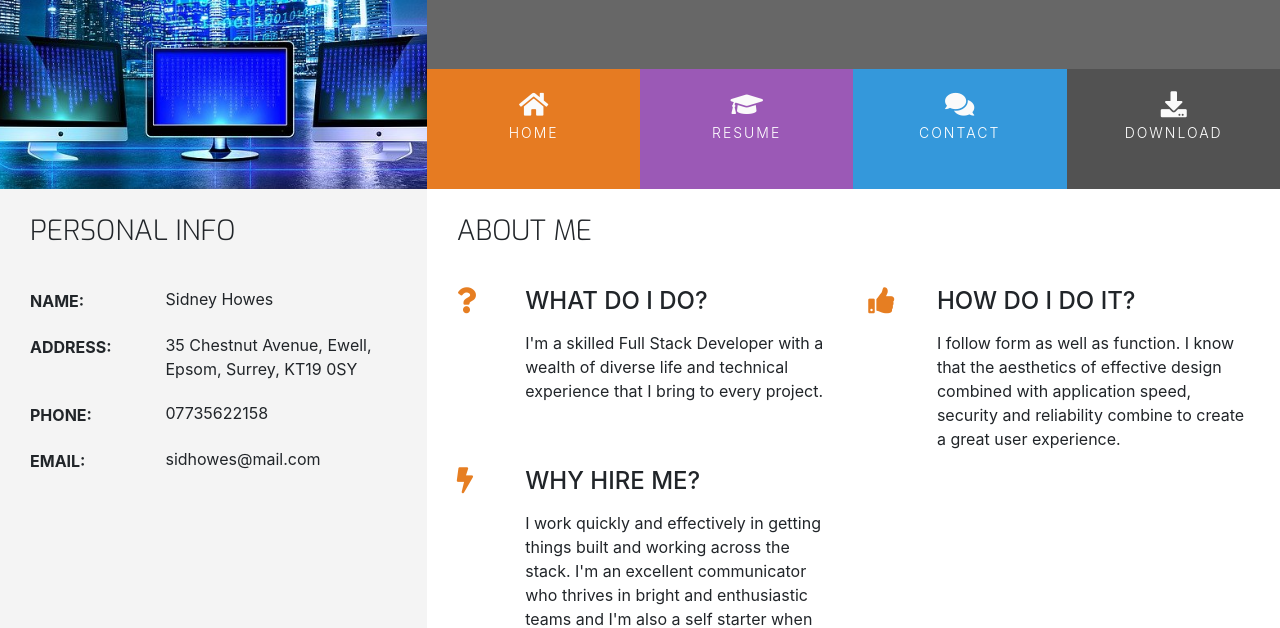
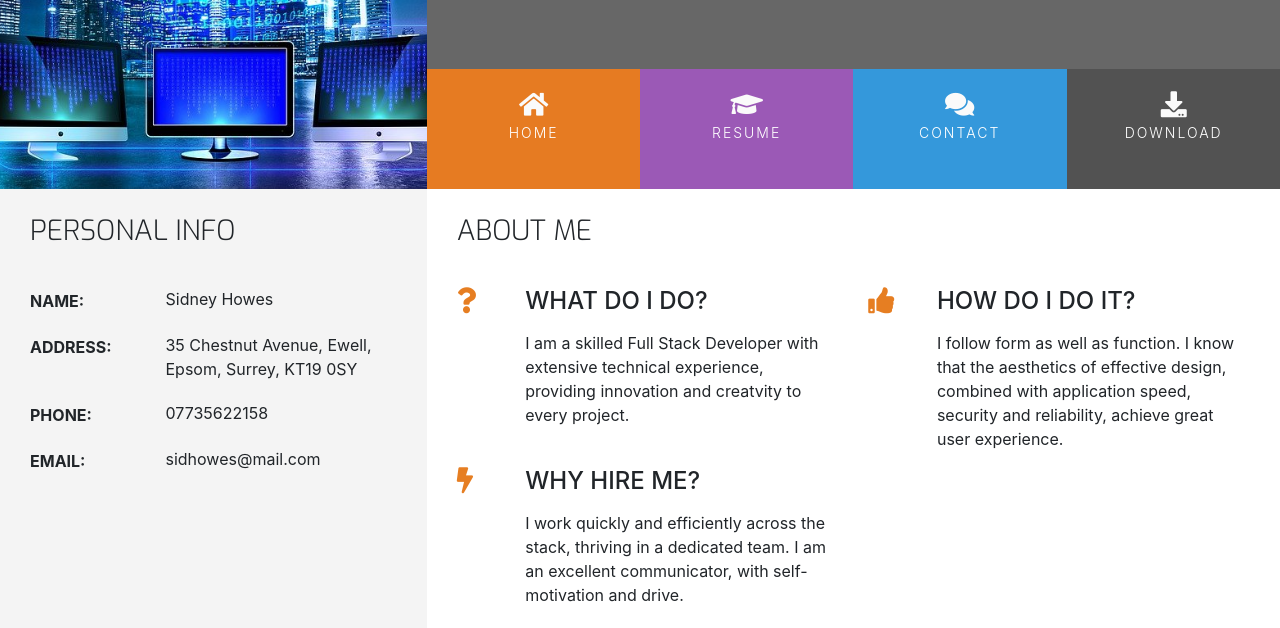
Before and after one commit to Sidhowes/Sidhowes-CV, a plain HTML site: page index.html in a window 1280 px wide. Shown: the part 180-808 px from the top of the page. Drawn offline with nearby package versions, Linux system fonts and the light colour scheme.

Commit message:
improved CV

```diff
--- a/index.html
+++ b/index.html
@@ -119,8 +119,8 @@
                                 <i class="three-reasons-icon fas fa-question" aria-hidden="true"></i>
                             </div>
                             <div class="col-10">
-                                <h4 class="three-reasons-heading uppercase">What do i do?</h4>
-                                <p>I'm a skilled Full Stack Developer with a wealth of diverse life and technical experience that I bring to every project.
+                                <h4 class="three-reasons-heading uppercase">What do I do?</h4>
+                                <p>I am a skilled Full Stack Developer with extensive technical experience, providing innovation and creatvity to every project.
                                 </p>
                             </div>
                         </div>
@@ -132,7 +132,7 @@
                             </div>
                             <div class="col-10">
                                 <h4 class="three-reasons-heading uppercase">How do I do it?</h4>
-                                <p>I follow form as well as function. I know that the aesthetics of effective design combined with application speed, security and reliability combine to create a great user experience.
+                                <p>I follow form as well as function. I know that the aesthetics of effective design, combined with application speed, security and reliability, achieve great user experience.
                                 </p>
                             </div>
                         </div>
@@ -144,8 +144,8 @@
                             </div>
                             <div class="col-10">
                                 <h4 class="three-reasons-heading uppercase">Why hire me?</h4>
-                                <p> I work quickly and effectively in getting things built and working across the stack. I'm an excellent communicator
-                                    who thrives in bright and enthusiastic teams and I'm also a self starter when working solo.
+                                <p> I work quickly and efficiently across the stack, thriving in a dedicated team. I am an excellent communicator,
+                                    with self-motivation and drive.
                                 </p>
                             </div>
                         </div>
```
